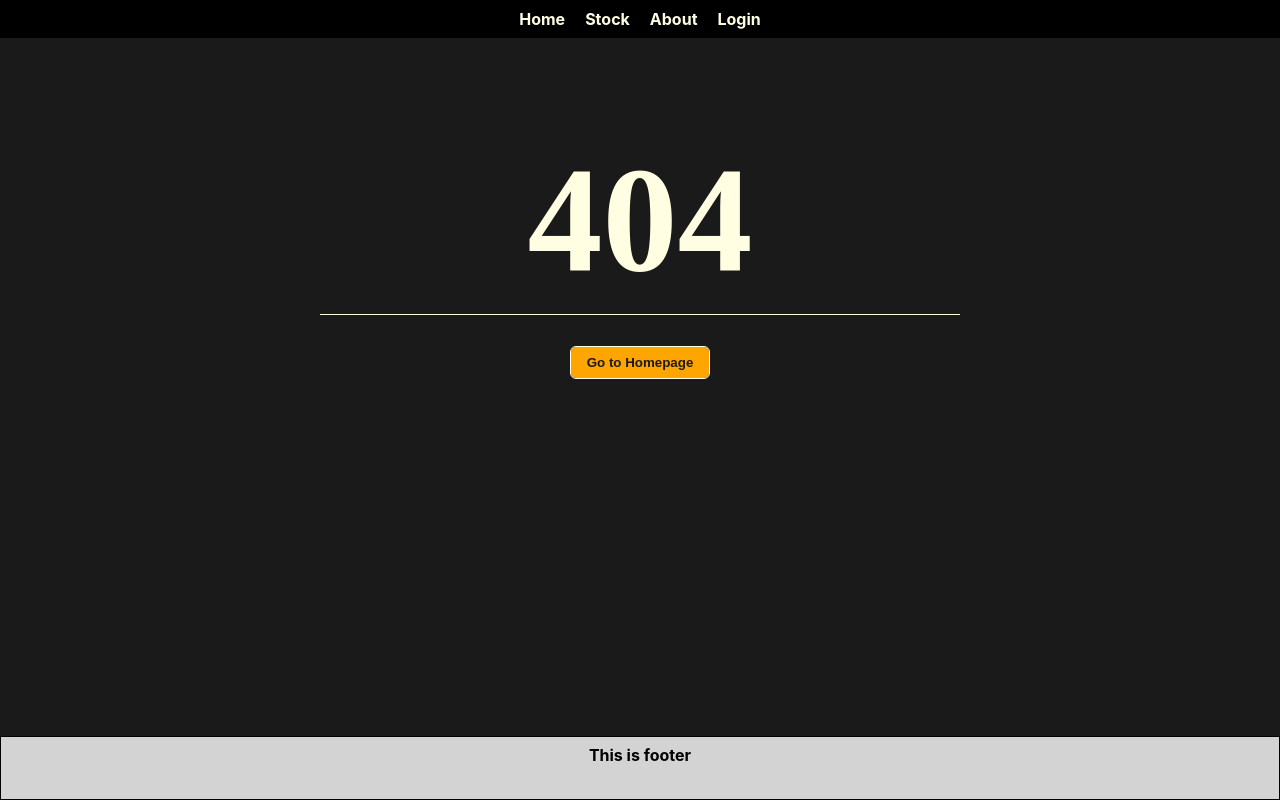
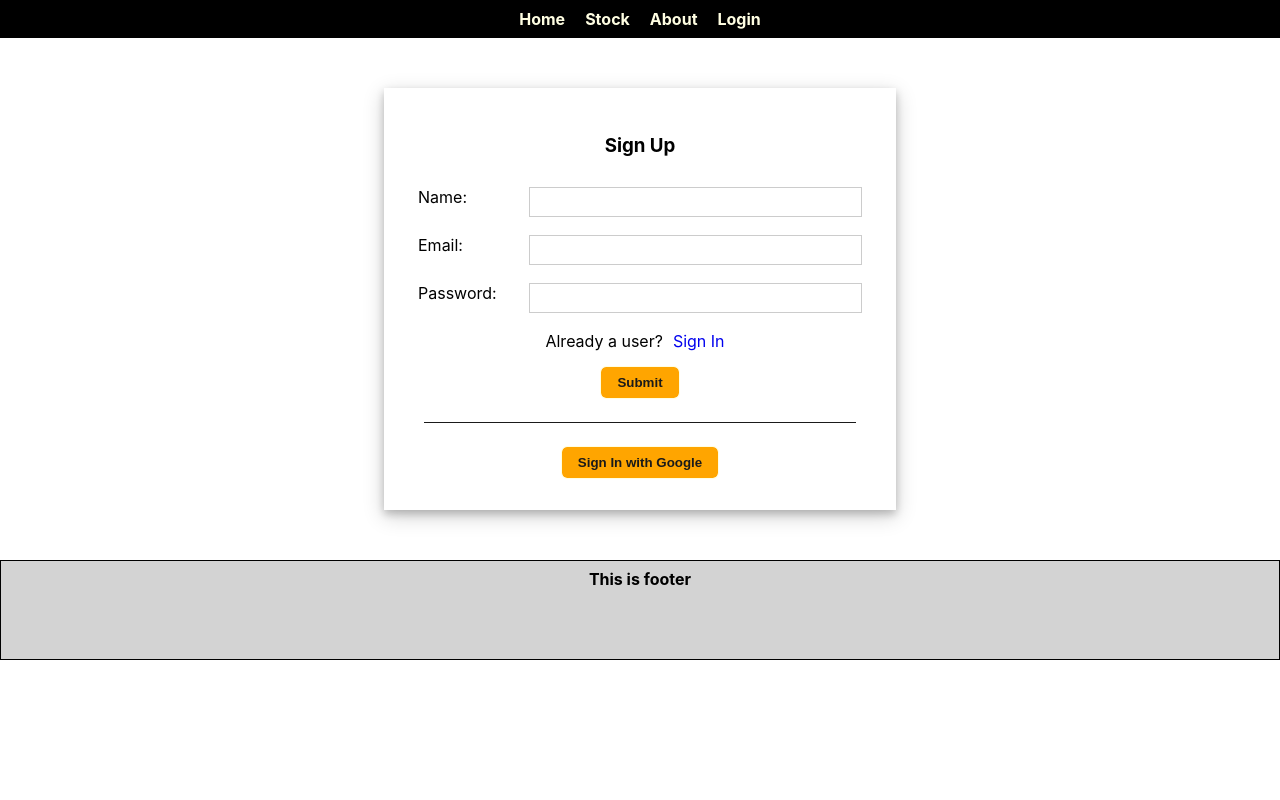
Before and after one commit to git-mhasan/inventory-management-website-client, a React (Create React App) app: page /signup in a window 1280 px wide. Before the commit this address had no page. Built offline with nearby package versions, Linux system fonts and the light colour scheme.

Commit message:
Sign up page designed.

```diff
--- a/src/App.js
+++ b/src/App.js
@@ -9,6 +9,7 @@ import Inventories from './components/Pages/Inventories/Inventories';
 import SingleItem from './components/Pages/SingleItem/SingleItem';
 import Login from './components/Pages/Login/Login';
 import NotFound from './components/Shared/NotFound/NotFound';
+import SignUp from './components/Pages/SignUp/SignUp';
 
 function App() {
   return (
@@ -19,8 +20,9 @@ function App() {
         <Route path="/home" element={<Home />} />
         <Route path="/inventories" element={<Inventories />} />
         <Route path="/inventory/:id" element={<SingleItem />} />
+        <Route path="/about" element={<About />} />
         <Route path="/login" element={<Login />} />
-        <Route path="/about" element={<About />} />
+        <Route path="/signup" element={<SignUp />} />
         <Route path="/*" element={<NotFound />} />
       </Routes>
       <Footer></Footer>
--- a/src/components/Pages/Login/Login.css
+++ b/src/components/Pages/Login/Login.css
@@ -1,8 +1,9 @@
+input[type="text"],
 input[type="email"],
 input[type="password"] {
-    /* margin: 0 auto; */
+    padding: 0 0 0 4px;
     height: 30px;
-    width: 80%;
+    width: 75%;
     border: 1px solid rgba(0, 0, 0, 0.2);
 }
 
@@ -16,7 +17,6 @@ input[type="submit"] {
     background-color: orange;
     font-weight: 700;
     cursor: pointer;
-
 }
 
 input[type="submit"]:hover {
@@ -28,6 +28,25 @@ input[type="submit"]:hover {
     justify-content: center;
 }
 
+
+.input-container {
+    display: flex;
+    justify-content: space-between;
+    gap: 8px;
+    margin: 18px;
+}
+
+.signin-title {
+    margin: 30px 0;
+}
+
+.login-seperator {
+    width: 90%;
+    height: 1px;
+    background-color: #1A1A1A;
+    margin: 8px auto;
+}
+
 .login-form {
     width: 40%;
     margin: 50px auto;
@@ -36,28 +55,20 @@ input[type="submit"]:hover {
     box-shadow: 0 4px 8px 0 rgba(0, 0, 0, 0.2), 0 6px 20px 0 rgba(0, 0, 0, 0.19);
 }
 
-/* .list-container {
-    display: flex;
-} */
-
-/* .error {
-    color: red;
-    font-size: 12px;
+@media only screen and (max-width: 600px) {
+    .login-form {
+        width: 80%;
+    }
 }
 
-.title {
-    font-size: 25px;
-    margin-bottom: 20px;
-} */
-
-.input-container {
-    display: flex;
-    /* flex-direction: column; */
-    justify-content: space-between;
-    gap: 8px;
-    margin: 18px;
+@media only screen and (min-width: 600px) and (max-width: 768px) {
+    .login-form {
+        width: 60%;
+    }
 }
 
-.signin-title {
-    margin: 30px 0;
+@media only screen and (min-width: 768px) and (max-width: 992px) {
+    .login-form {
+        width: 50%;
+    }
 }
--- a/src/components/Pages/Login/Login.js
+++ b/src/components/Pages/Login/Login.js
@@ -1,7 +1,15 @@
 import React from 'react';
+import { Link } from 'react-router-dom';
+import SocialLogin from '../../Shared/SocialLogin/SocialLogin';
 import './Login.css';
 
+
 const Login = () => {
+
+    const handlePassReset = () => {
+        alert("password reset!");
+    }
+
     return (
         <div>
             <div className="login-form">
@@ -16,11 +24,15 @@ const Login = () => {
                         <label>Password: </label>
                         <input type="password" name="pass" required />
                     </div>
-                    <div><p>Not registered?</p></div>
+                    <div><p style={{ display: "inline" }}>Forget Password?</p><Link to="" onClick={handlePassReset}>Reset</Link></div>
+                    <div><p style={{ display: "inline" }}>Not registered?</p><Link to="/signup">Sign Up</Link></div>
                     <div className="button-container">
                         <input type="submit" />
                     </div>
+
                 </form>
+                <div className='login-seperator '></div>
+                <SocialLogin></SocialLogin>
             </div>
         </div>
     );
--- a/src/components/Pages/SignUp/SignUp.js
+++ b/src/components/Pages/SignUp/SignUp.js
@@ -1,10 +1,38 @@
 import React from 'react';
+import { Link } from 'react-router-dom';
+import SocialLogin from '../../Shared/SocialLogin/SocialLogin';
 import './SignUp.css';
 
 const SignUp = () => {
     return (
         <div>
-            <h3>This is Signup page</h3>
+            <div className="login-form">
+                <form>
+                    <div><h3 className='signin-title'>Sign Up</h3></div>
+                    <div className="input-container">
+                        <label>Name: </label>
+                        <input type="text" name="name" required />
+
+                    </div>
+                    <div className="input-container">
+                        <label>Email: </label>
+                        <input type="email" name="email" required />
+
+                    </div>
+                    <div className="input-container">
+                        <label>Password: </label>
+                        <input type="password" name="pass" required />
+                    </div>
+
+                    <div><p style={{ display: "inline" }}>Already a user?</p><Link to="/login">Sign In</Link></div>
+                    <div className="button-container">
+                        <input type="submit" />
+                    </div>
+
+                </form>
+                <div className='login-seperator '></div>
+                <SocialLogin></SocialLogin>
+            </div>
         </div>
     );
 };
--- a/src/components/Shared/Footer/Footer.css
+++ b/src/components/Shared/Footer/Footer.css
@@ -1,8 +1,8 @@
 .footer-container {
-    position: absolute;
+    /* position: absolute; */
     width: 100%;
-    height: 8vh;
-    bottom: 0;
+    height: 100px;
+    /* bottom: 0; */
     border: 1px solid black;
     background-color: lightgray;
     padding: 8px 0;
--- /dev/null
+++ b/src/components/Shared/SocialLogin/SocialLogin.js
@@ -0,0 +1,11 @@
+import React from 'react';
+
+const SocialLogin = () => {
+    return (
+        <div>
+            <button className='button'>Sign In with Google</button>
+        </div>
+    );
+};
+
+export default SocialLogin;
```
Also changed, not shown: src/components/Shared/SocialLogin/SocialLogin.css (added).
